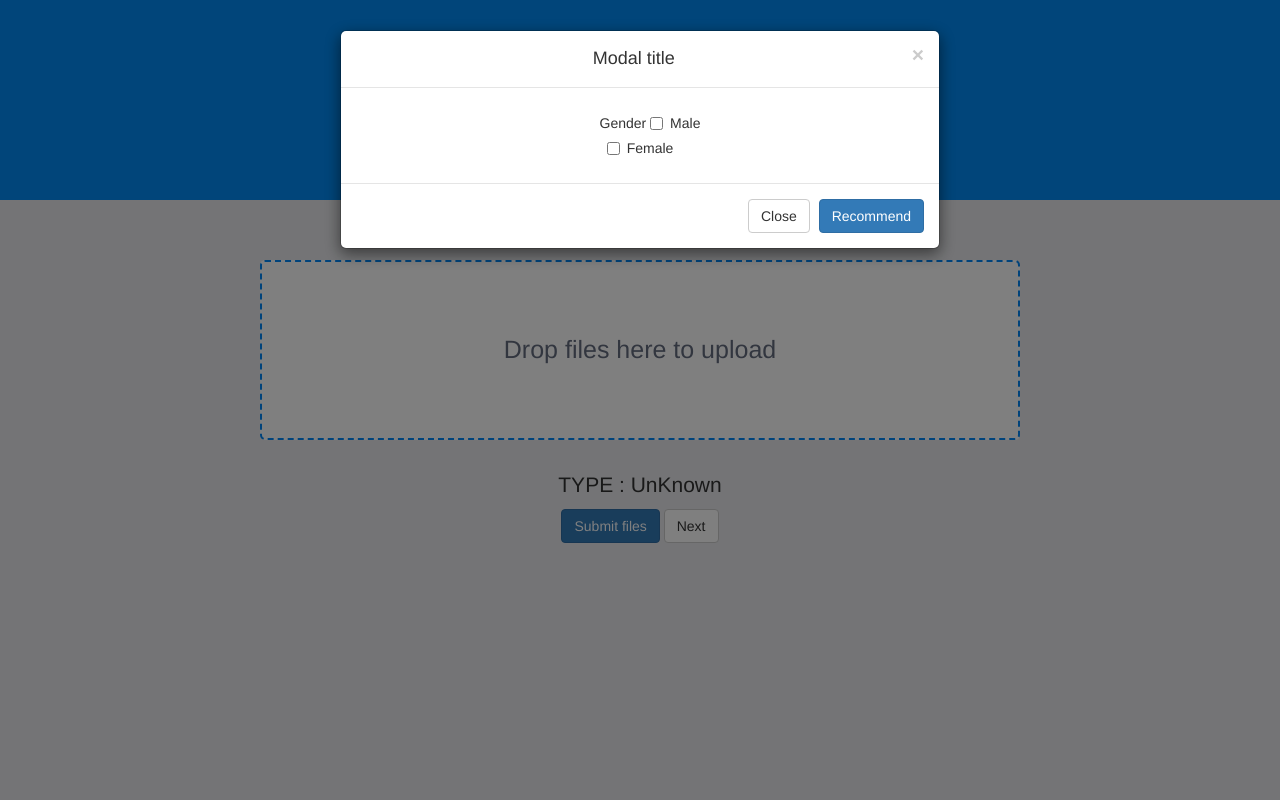
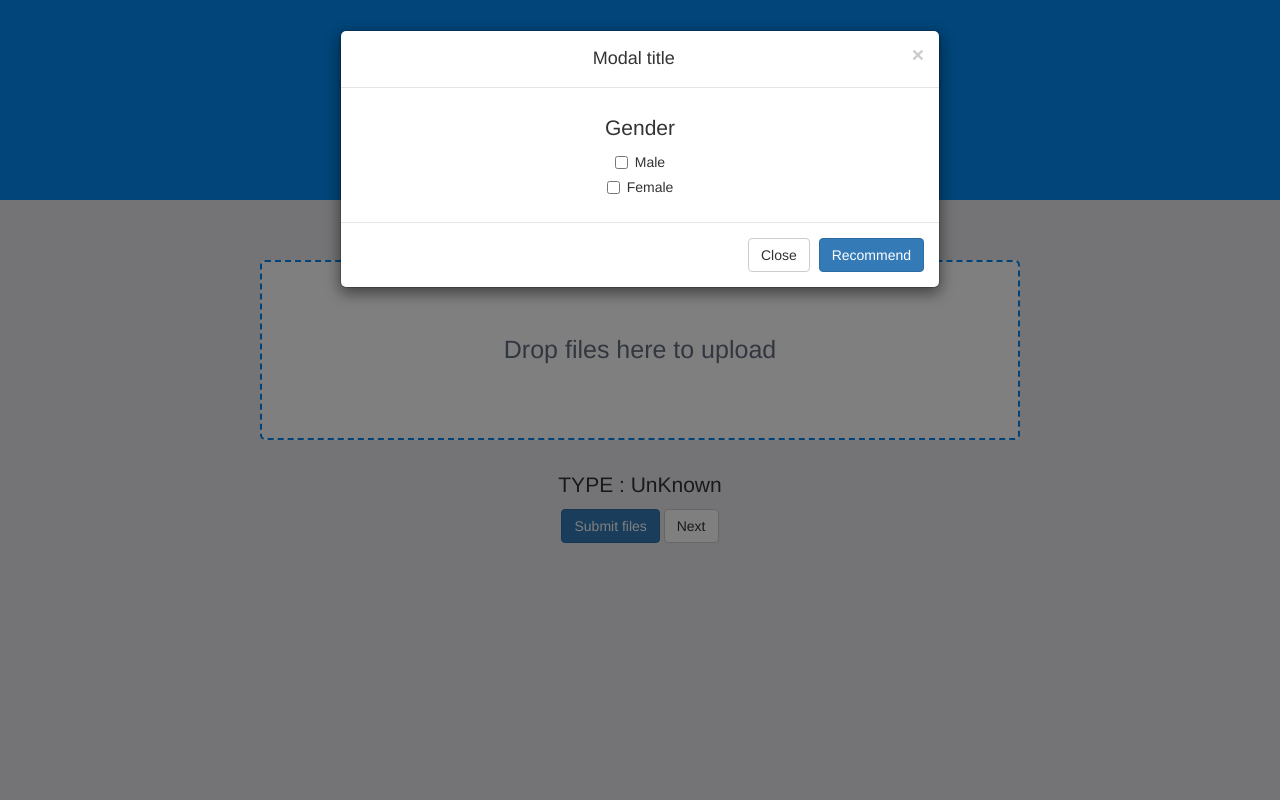
Before and after one commit to EJSohn/Skin-analizer, a Django app: page /main/ in a window 1280 px wide, after a click on "Next". Run offline with Django 3.2, Linux system fonts and the light colour scheme; some libraries are stand-ins or nearby versions.

Commit message:
add modal

```diff
--- a/SkinAnlizer/main/templates/main/index.html
+++ b/SkinAnlizer/main/templates/main/index.html
@@ -42,18 +42,18 @@
                             <h4 class="modal-title" id="myModalLabel">Modal title</h4>
                         </div>
                         <div class="modal-body">
+                            <p class="lead">Gender</p>
                             <div class="checkbox">
-                                <label>Gender</label>
                                 <label>
                                     <input type="checkbox" value="">
-                                    Male
+                                        Male
                                 </label>
                             </div>
                             <div class="checkbox">
                                 <label>
                                 <input type="checkbox" value="">
-                                Female
-                            </label>
+                                    Female
+                                </label>
                             </div>
                         </div>
                         <div class="modal-footer">
```
